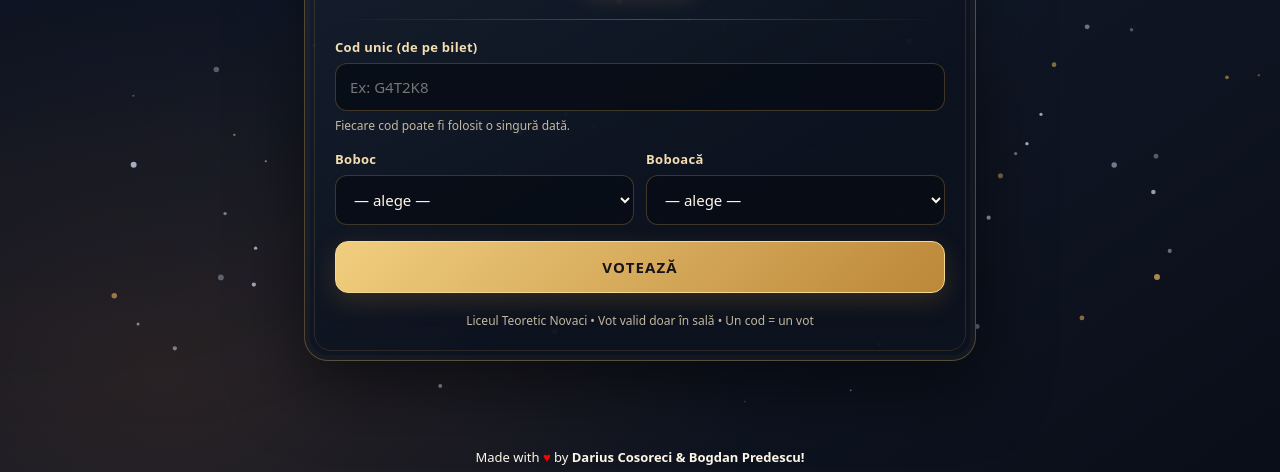
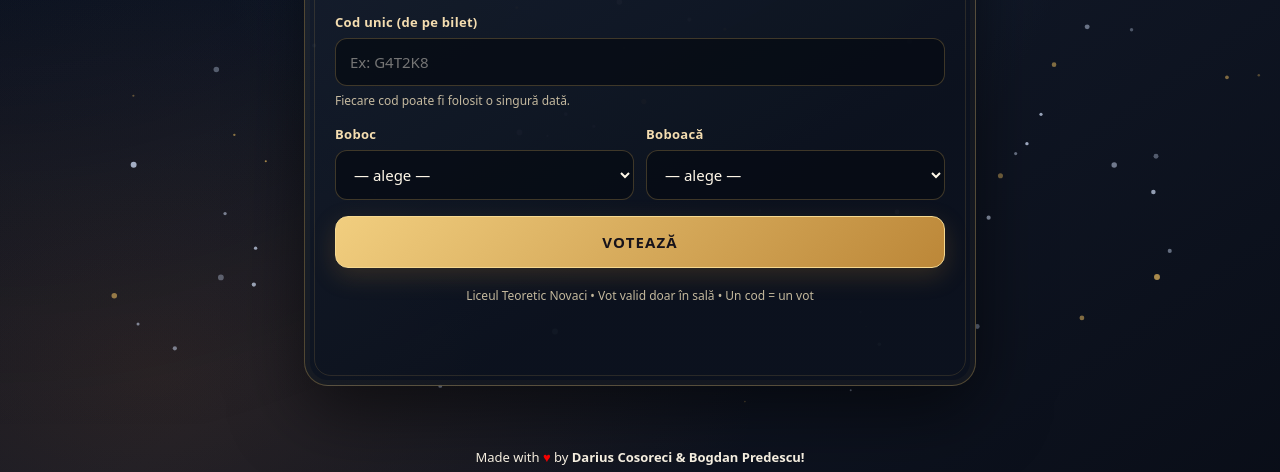
Before and after one commit to bogdanel7818-cyber/project, a plain HTML site: page index.html in a window 1280 px wide. Shown: the part 376-848 px from the top of the page. Drawn offline with Linux system fonts and the light colour scheme.

Commit message:
Add files via upload

```diff
--- a/index.html
+++ b/index.html
@@ -5,7 +5,7 @@
   <link rel="stylesheet" href="https://cdnjs.cloudflare.com/ajax/libs/font-awesome/6.5.0/css/all.min.css"/>
   <meta name="viewport" content="width=device-width,initial-scale=1" />
   <title>Balul Bobocilor L.T.N</title>
-  <meta name="description" content="Vot Balul Bobocilor L.T.N" />
+  <meta name="description" content="Vot Balul Bobocilor – No Filter Night" />
   <style>
   :root {
     --bg: #080d18;
@@ -30,7 +30,7 @@
     min-height: 100svh; display: flex; flex-direction: column; justify-content: center; gap: 24px;
   }
   .card {
-    position: relative; overflow: hidden; padding: 30px; height: 650px;
+    position: relative; overflow: hidden; padding: 30px; height: 700px;
     background: linear-gradient(150deg, rgba(26,35,52,.96), rgba(12,18,30,.97) 72%);
     border: 1px solid var(--line); border-radius: 24px;
     box-shadow: 0 24px 70px rgba(0,0,0,.55), inset 0 0 0 5px rgba(228,184,95,.035);
```
